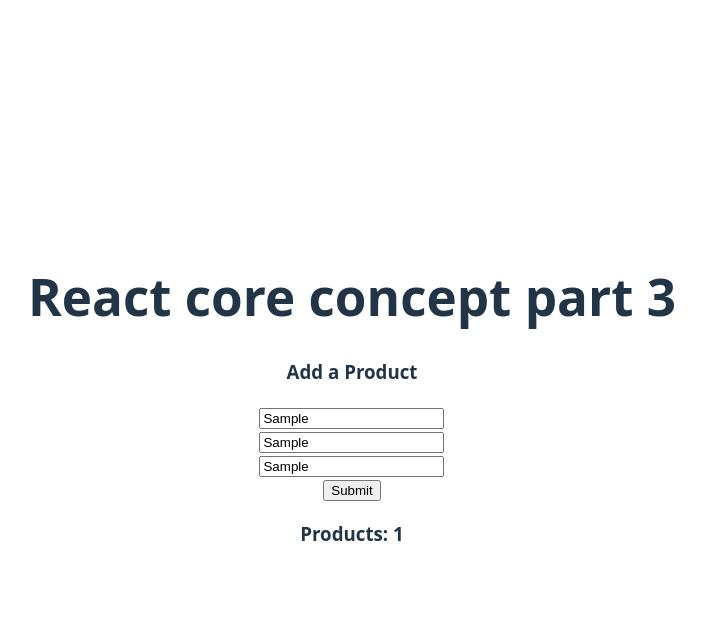
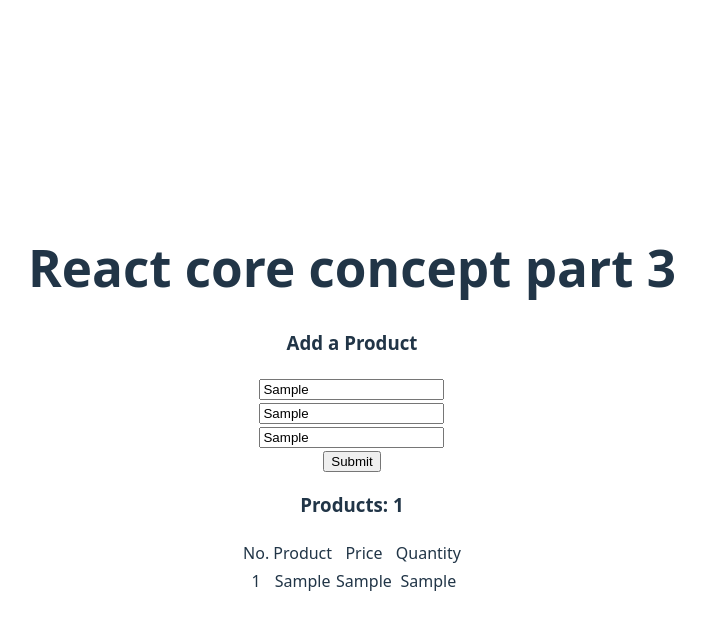
Before and after one commit to shihabsumon585/Web_course_B12_with_Programming-Hero, a React (Vite) app in the folder Milestone-08/Module-44/react-core-concept-part-2/: page / in a window 1280 px wide. Both pictures are taken after typing "Sample", "Sample", "Sample" into the empty fields and a click on the input "Submit". Shown: the top 630 px of the page, without its empty margins (288-993 px from the left). Built offline with nearby package versions, Linux system fonts and the light colour scheme.

Commit message:
product table making

```diff
--- a/Milestone-08/Module-44/react-core-concept-part-2/src/components/ProductManagement/ProductTable.jsx
+++ b/Milestone-08/Module-44/react-core-concept-part-2/src/components/ProductManagement/ProductTable.jsx
@@ -1,10 +1,31 @@
 import React from 'react';
 
-const ProductTable = ({products}) => {
+const ProductTable = ({ products }) => {
+    console.log(products);
 
     return (
         <div>
             <h3>Products: {products.length}</h3>
+            <table style={{textAlign: 'center', margin: "0 auto"}}>
+                <thead>
+                    <tr>
+                        <td>No.</td>
+                        <td>Product</td>
+                        <td>Price</td>
+                        <td>Quantity</td>
+                    </tr>
+                </thead>
+                <tbody>
+                    {
+                        products.map((product, index) => <tr key={index}>
+                        <td>{index + 1}</td>
+                        <td>{product.name}</td>
+                        <td>{product.price}</td>
+                        <td>{product.quantity}</td>
+                    </tr>)
+                    }
+                </tbody>
+            </table>
         </div>
     );
 };
```
